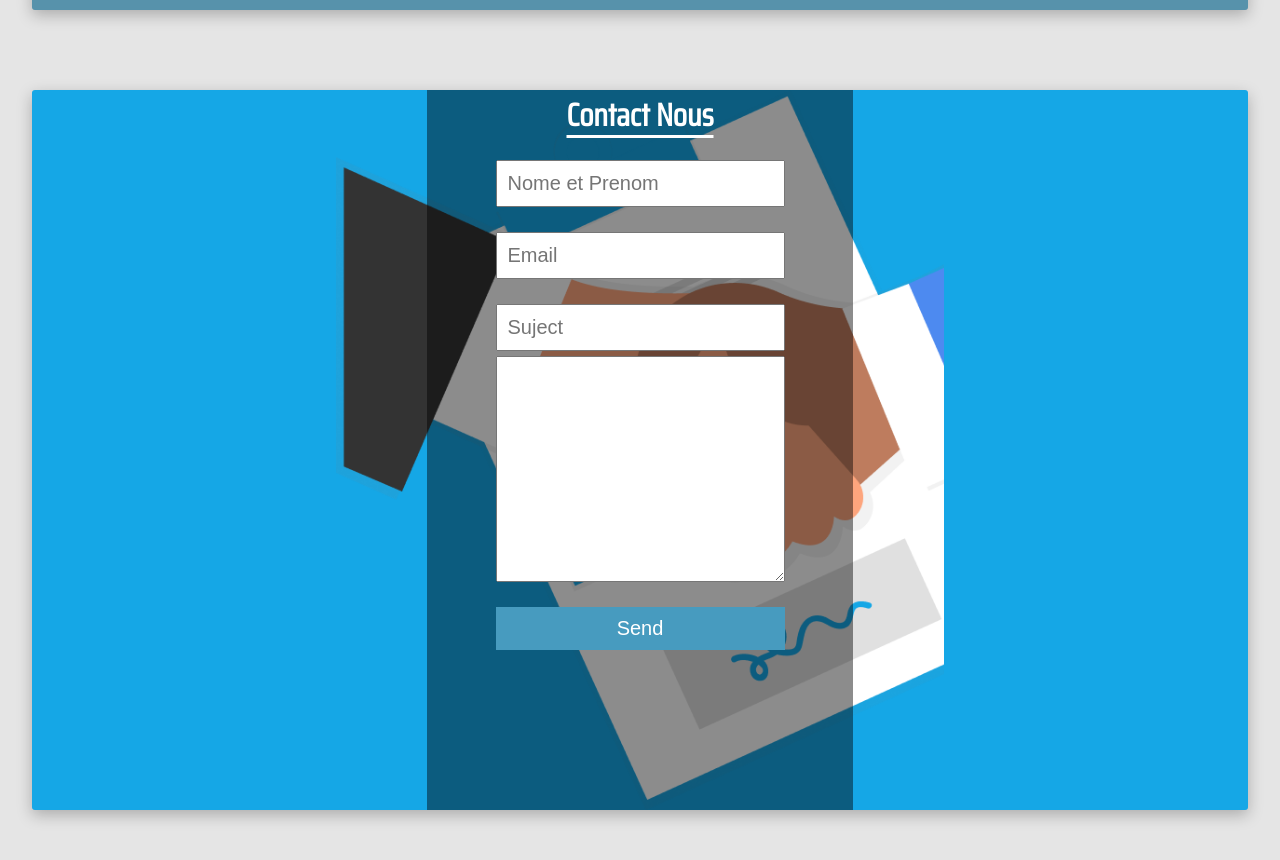
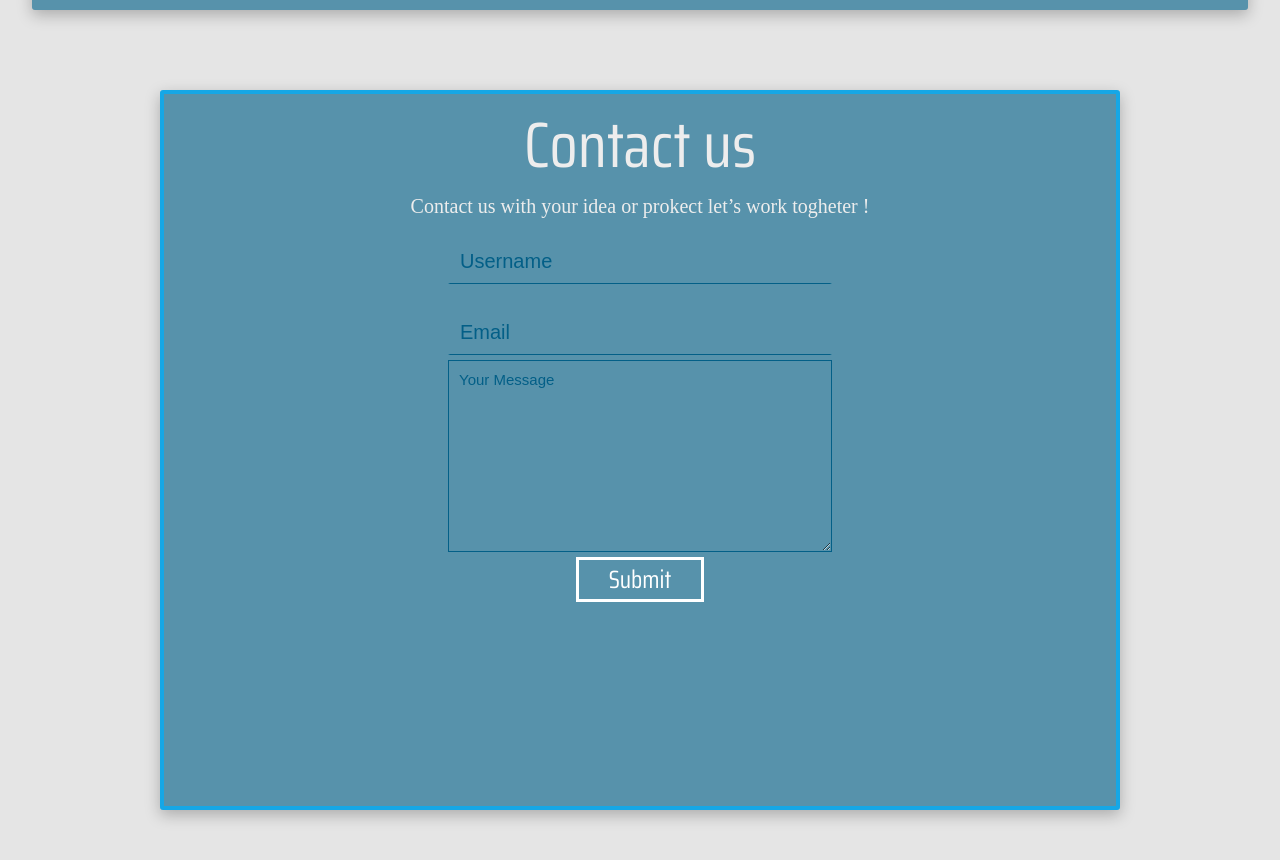
Before and after one commit to issamoxix/Genesis-Tech, a React (Create React App) app: page / in a window 1280 px wide. Shown: the part 1510-2370 px from the top of the page. Built offline with nearby package versions, Linux system fonts and the light colour scheme.

Commit message:
Another commit

```diff
--- a/src/App.css
+++ b/src/App.css
@@ -1,6 +1,7 @@
 * {
   padding: 0;
   margin: 0;
+  box-sizing: border-box;
 }
 html {
   scroll-behavior: smooth;
--- a/src/Component/ActOne.js
+++ b/src/Component/ActOne.js
@@ -1,5 +1,6 @@
-import React from 'react';
+import React , {useState,useEffect} from  'react';
 import "./ActOne.css";
+import "./ActOne_mob.css";
 
 function ActOne(){
     const scroll_to_services = ()=>{
@@ -7,6 +8,17 @@ function ActOne(){
         if(!Services_y) return false
         window.scrollTo(0,Services_y-5)
     }
+    const [img,setimg] = useState("./pic/pic1.png")
+    const change_img = ()=>{
+        if(window.innerWidth <= 600){
+            setimg("./pic/bgp.png")
+        }else {
+            setimg("./pic/pic1.png")
+        }
+    }
+    useEffect(()=>{
+        change_img()
+    },[])
     return (
         <div className="container">
             <div className="Description">
@@ -20,7 +32,7 @@ function ActOne(){
             </div>
             <div className="Picture">
                 <div className="Pic-container">
-                    <img src="./pic/pic1.png" alt="Working ..." />
+                    <img src={img} alt="Working ..." />
                 </div>
             </div>
             <div className="Arrow-down">
--- /dev/null
+++ b/src/Component/ActOne_mob.css
@@ -0,0 +1,84 @@
+@media only screen and (max-width: 1150px) {
+  .container {
+  }
+  .Desc-container h1 {
+    font-size: 500%;
+  }
+  .Desc-container p {
+    font-size: 200%;
+    line-height: inherit;
+  }
+  .Description {
+    width: 46vw;
+  }
+  .Desc-container button {
+    width: 44vw;
+  }
+}
+@media only screen and (max-width: 999px) {
+  .Desc-container p {
+    font-size: 155%;
+    line-height: inherit;
+  }
+  .Pic-container img {
+    width: 40vw;
+  }
+}
+@media only screen and (max-width: 800px) {
+  .Desc-container h1 {
+    font-size: 400%;
+  }
+  .Desc-container p {
+    font-size: 100%;
+    line-height: inherit;
+  }
+  .Desc-container button {
+    width: 30vw;
+    font-size: 20px;
+  }
+}
+@media only screen and (max-width: 600px) {
+  .container {
+    display: grid;
+    grid-template-areas:
+      "A"
+      "B"
+      "C";
+  }
+  .Description {
+    grid-area: A;
+    padding: 12px;
+    margin: 0;
+    margin-top: 20px;
+  }
+  .Picture {
+    grid-area: B;
+    margin: auto;
+  }
+  .Pic-container img {
+    width: 310px;
+    height: 316px;
+  }
+  .Arrow-down {
+    grid-area: C;
+  }
+  .Desc-container h1 {
+    font-family: Saira Condensed;
+    font-style: normal;
+    font-weight: normal;
+    font-size: 50px;
+    line-height: normal;
+    color: white;
+    width: 90vw;
+  }
+  .Desc-container button {
+    display: none;
+  }
+  .Desc-container p {
+    width: 90vw;
+    font-size: 20px;
+  }
+  .Arrow-down img {
+    position: relative;
+  }
+}
--- a/src/Component/ActThree.css
+++ b/src/Component/ActThree.css
@@ -1,14 +1,15 @@
 .contact-container {
   position: relative;
-  width: 95%;
+  width: 75%;
   height: 90%;
-  background-color: #15a7e6;
+  background-color: #5792ab;
 
   background-size: contain;
   background-repeat: no-repeat;
   box-shadow: 0px 5px 15px rgba(0, 0, 0, 0.25);
   border-radius: 3px 3px 3px 3px;
   margin: auto;
+  border: 4px solid #15a7e6;
 }
 .img {
   background-image: url("http://localhost:3000/pic/bg2.jpg");
@@ -16,36 +17,78 @@
   background-repeat: no-repeat;
 }
 .contact-body {
-  background-color: #00000073;
-  display: block;
-  width: 70%;
-  height: 100%;
-  margin: auto;
+}
+.contact-body p {
+  color: #ededed;
+  text-align: center;
+  font-family: sans serif;
+  font-size: 20px;
 }
 .contact-body h1 {
   font-family: Saira Condensed;
-  text-decoration: underline;
-  text-underline-position: under;
-  color: white;
+  font-style: normal;
+  font-weight: normal;
+  font-size: 400%;
   text-align: center;
+
+  color: #ededed;
 }
 .contact-form {
   display: grid;
   justify-content: center;
   grid-gap: 5px;
 }
-.contact-form input {
+.contact-form input[type="text"],
+input[type="email"] {
   font-size: 20px;
   padding: 10px;
   margin-top: 20px;
+  width: 30vw;
+  background-color: transparent;
+  color: white;
+  border-color: transparent;
+  border-bottom: 1px solid #035f87;
+  outline: none;
+  transition: 0.2s linear;
 }
-.contact-form input[type="submit"] {
+
+.contact-form input::placeholder {
+  color: #035f87;
+}
+.contact-form input:focus {
+  border-bottom: 1px solid #52c6f8;
+}
+textarea {
+  background-color: transparent;
+  color: white;
+  outline: none;
+  border: 1px solid #035f87;
+  transition: 0.2s linear;
+  font-family: "Courier New", Courier, monospace;
+}
+textarea:focus {
+  border: 4px solid #15a7e6;
+}
+textarea::placeholder {
+  color: #035f87;
+}
+.contact-form button {
+  margin-top: 10px;
+  width: 10vw;
+  margin: auto;
+  font-family: Saira Condensed;
+  color: white;
+  background-color: transparent;
+  outline: none;
+  border: 3px solid white;
+  font-size: 25px;
   cursor: pointer;
-  border: none;
-  background-color: #479bbf;
-  color: white;
-  font-size: 20px;
+  transition: 0.2s linear;
 }
+.contact-form button:hover {
+  border: 3px solid #15a7e6;
+}
+
 .hands {
   display: block;
   margin: auto;
--- a/src/Component/ActThree.js
+++ b/src/Component/ActThree.js
@@ -5,20 +5,22 @@ import "./ActThree.css"
 function ActThree(){
     return (
         <div className="contact-container">
-            <div className="hands">
-                <div className="contact-body">
-                    <h1>Contact Nous</h1>
-                    <div className="contact-form" >
 
-                        <input type="text" placeholder="Nome et Prenom" required />
-                        <input type="email" placeholder="Email" required />
-                        <input type="text" placeholder="Suject" required />
-                        <textarea rows="12" cols="10"></textarea>
-                        <input type="submit" value="Send" />
+            <div className="contact-body">
+                <h1>Contact us </h1>
+                <p>Contact us with your idea or prokect
+let’s work togheter !</p>
+            </div>
+            <form>
+            <div className="contact-form">
+                <input type="text" placeholder="Username" required />
+                <input type="email" placeholder="Email" required/>
+                <textarea placeholder="Your Message" cols="20" rows="10" ></textarea>
+                <button>Submit
 
-                    </div>
-                </div>
+                </button>
             </div>
+            </form>
         </div>
     )
 }
--- a/src/Component/ActTwo.js
+++ b/src/Component/ActTwo.js
@@ -1,5 +1,6 @@
 import React from 'react';
-import "./ActTwo.css"
+import "./ActTwo.css";
+import './ActTwo_mob.css';
 import Cards from './Cards'
 function ActTwo(){
     return (
--- /dev/null
+++ b/src/Component/ActTwo_mob.css
@@ -0,0 +1,26 @@
+@media only screen and (max-width: 600px) {
+  .Services-container {
+    height: auto;
+    margin-bottom: 10px;
+  }
+  .Services-body {
+    grid-template-areas: "A";
+    grid-template-columns: 71vw;
+    margin: auto;
+    grid-auto-rows: 20vh;
+    margin-bottom: 20px;
+  }
+  .Card {
+    grid-template-columns: auto;
+    grid-template-rows: 6vh 5vh;
+  }
+  .Services-title h1 {
+    font-family: Saira Condensed;
+    font-style: normal;
+    font-weight: normal;
+    font-size: 50px;
+    line-height: normal;
+    color: white;
+    width: 90vw;
+  }
+}
```
Also changed, not shown: public/pic/bgp.png (added).
